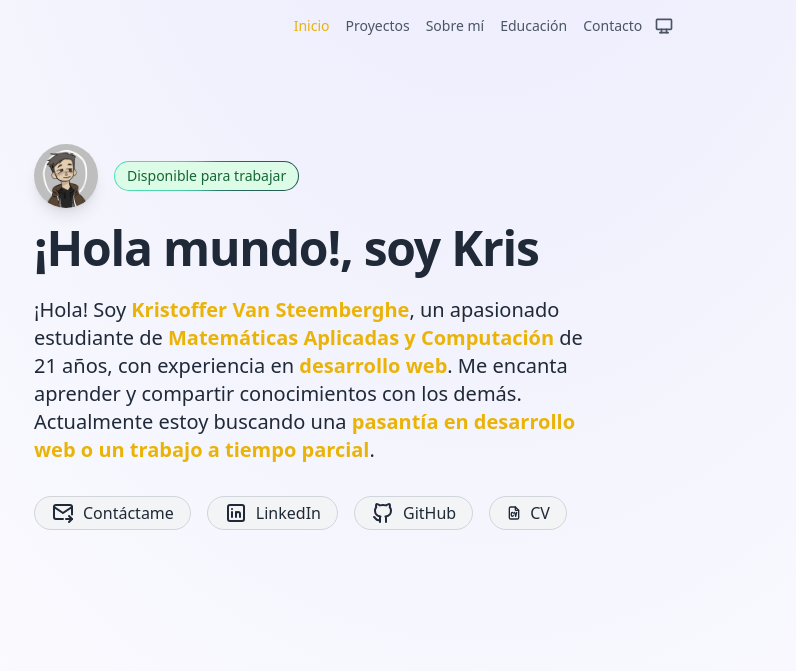
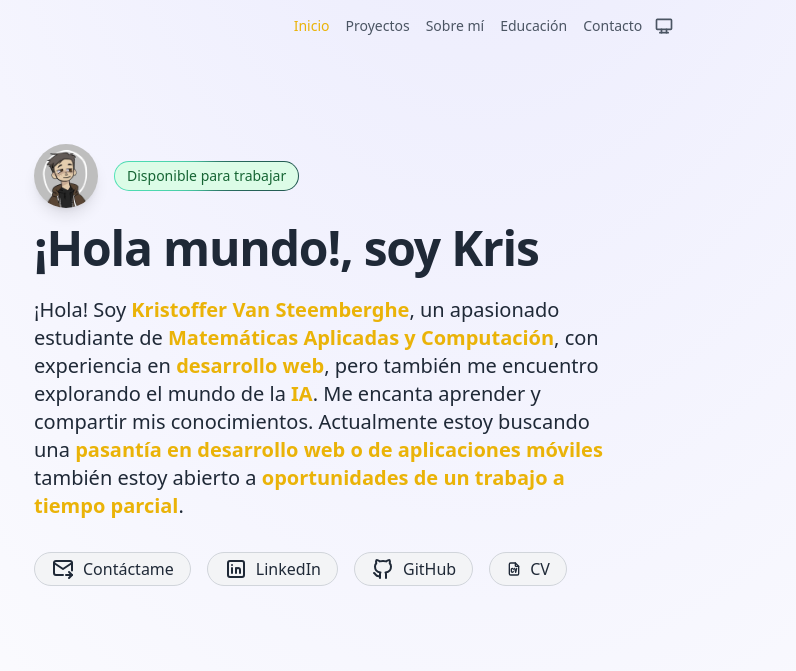
Before and after one commit to im-krizox/porfolio, an Astro site: page / in a window 1280 px wide. Shown: the top 671 px of the page, without its empty margins (158-954 px from the left). Built offline with nearby package versions, Linux system fonts and the light colour scheme; Astro itself is replaced by a stand-in of ours.

Commit message:
fix: Update personal image alt text and improve introduction paragraph in Hero component

```diff
--- a/src/components/Hero.astro
+++ b/src/components/Hero.astro
@@ -1,11 +1,11 @@
 ---
-const personalImageAlt = "Kris"
+const personalImageAlt = "Avatar de Kris"
 import Badge from "@/components/Badge.astro"
 import LinkedInIcon from "@/components/icons/LinkedIn.astro"
+import GitHub from "@/components/icons/GitHub.astro"
 import MailIcon from "@/components/icons/Mail.astro"
-import GitHub from "./icons/GitHub.astro"
-import CV from "./icons/CV.astro"
 import SocialPill from "@/components/SocialPill.astro"
+import CV from "@/components/icons/CV.astro"
 ---
 
 <div class="max-w-xl">
@@ -32,8 +32,11 @@ import SocialPill from "@/components/SocialPill.astro"
   <p
     class="mt-6 text-xl text-gray-800 dark:[&>strong]:text-yellow-200 [&>strong]:text-yellow-500 [&>strong]:font-semibold dark:text-gray-300"
   >
-    ¡Hola! Soy <strong>Kristoffer Van Steemberghe</strong>, un apasionado estudiante de <strong>Matemáticas Aplicadas y Computación </strong>de 21 años, con experiencia en <strong>desarrollo web</strong>.
-    Me encanta aprender y compartir conocimientos con los demás. Actualmente estoy buscando una <strong>pasantía en desarrollo web o un trabajo a tiempo parcial</strong>.
+    ¡Hola! Soy <strong>Kristoffer Van Steemberghe</strong>, un apasionado estudiante de
+    <strong>Matemáticas Aplicadas y Computación</strong>, con experiencia en <strong>desarrollo web</strong>,
+    pero también me encuentro explorando el mundo de la <strong>IA</strong>. Me encanta aprender y compartir mis conocimientos.
+    Actualmente estoy buscando una <strong>pasantía en desarrollo web o de aplicaciones móviles</strong>
+    también estoy abierto a <strong>oportunidades de un trabajo a tiempo parcial</strong>.
   </p>
   <nav class="flex flex-wrap gap-4 mt-8">
     <SocialPill href="mailto:kristoffer.vansteemberghe.lujan@gmail.com">
```
